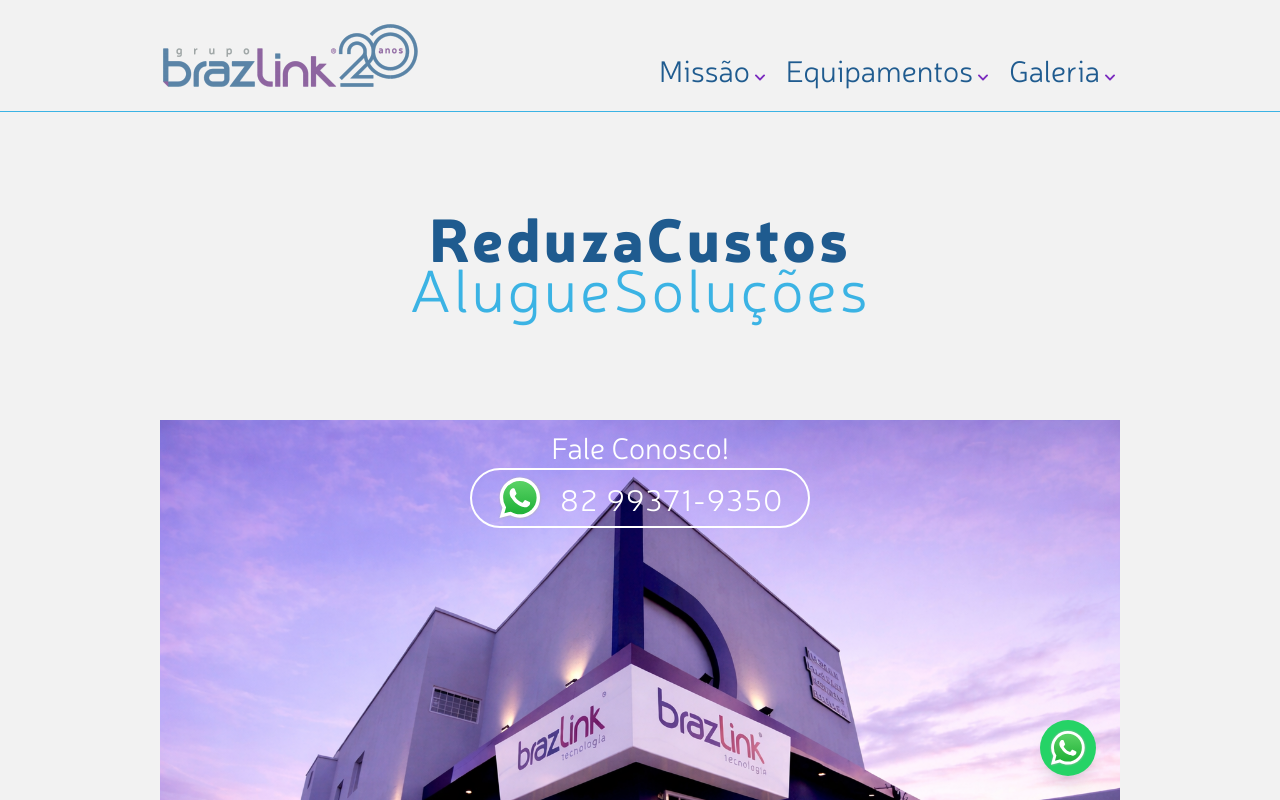
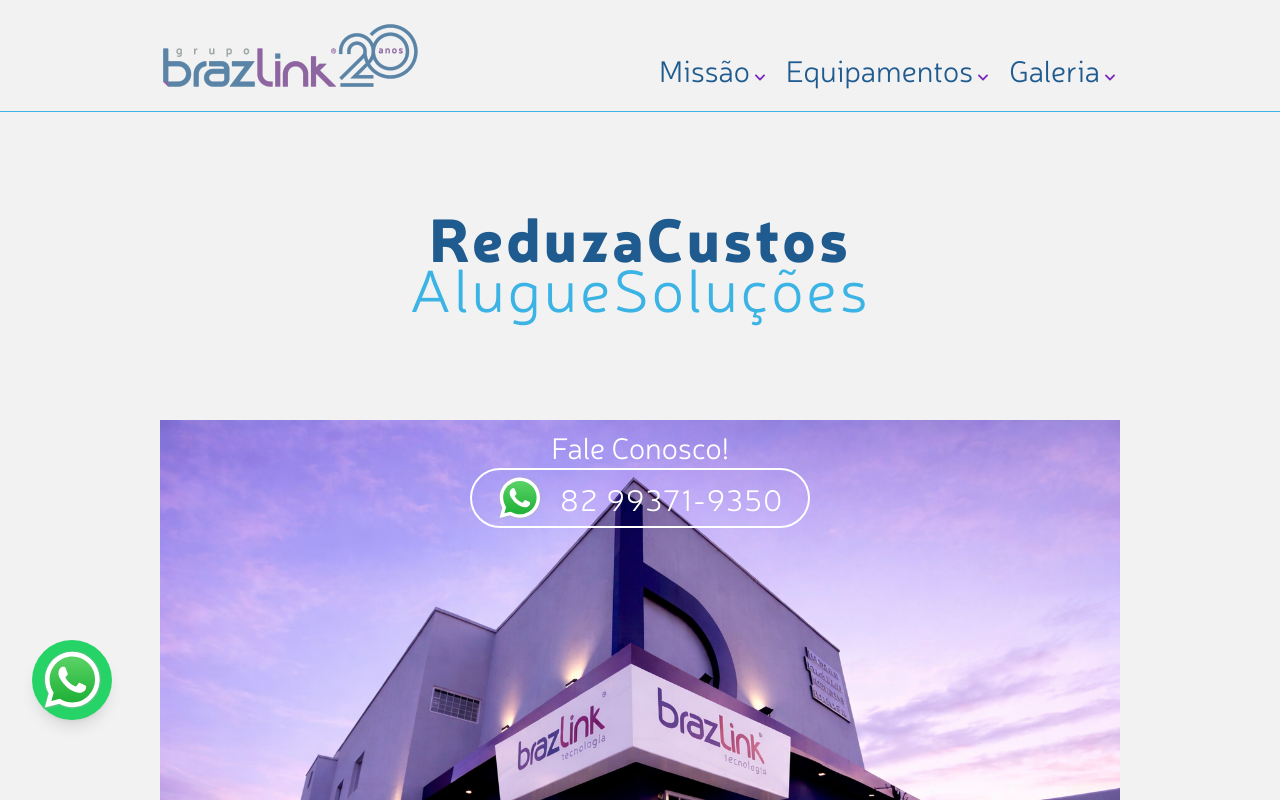
Before and after one commit to GabeGreison/brazlink-website, a Next.js app: page / in a window 1280 px wide. Shown: the top 800 px of the page. Built offline with nearby package versions, Linux system fonts and the light colour scheme.

Commit message:
added back to top button

```diff
--- /dev/null
+++ b/src/app/components/back-to-top/index.tsx
@@ -0,0 +1,33 @@
+"use client";
+
+import { useEffect, useState } from "react";
+import { ChevronUpIcon } from "@heroicons/react/24/outline";
+
+export default function BackToTop() {
+  const [visible, setVisible] = useState(false);
+
+  useEffect(() => {
+    const handleScroll = () => {
+      setVisible(window.scrollY > window.innerHeight * 0.8);
+    };
+
+    window.addEventListener("scroll", handleScroll);
+    return () => window.removeEventListener("scroll", handleScroll);
+  }, []);
+
+  if (!visible) return null;
+
+  return (
+    <button
+      onClick={() =>
+        window.scrollTo({
+          top: 0,
+          behavior: "smooth",
+        })
+      }
+      className="fixed right-14 bottom-26 z-50 w-10 h-10 md:w-20 md:h-20 rounded-full bg-brand-dark flex items-center justify-center transition hover:opacity-90"
+    >
+      <ChevronUpIcon className="w-8 h-8 md:w-12 md:h-12  text-white md:stroke-4" />
+    </button>
+  );
+}
--- a/src/app/components/floating-button/index.tsx
+++ b/src/app/components/floating-button/index.tsx
@@ -7,18 +7,18 @@ export default function FloatingButton() {
   const url = `https://wa.me/${phone}?text=${encodeURIComponent(message)}`;
 
   return (
-    <div className="fixed bottom-6 left-1/2 w-full max-w-240 -translate-x-1/2 px-6 z-50">
+    <div className="fixed bottom-20 -left-86 w-full max-w-240 -translate-x-1/2 px-6 z-50">
       <a
         href={url}
         target="_blank"
         rel="noopener noreferrer"
-        className="ml-auto flex h-14 w-14 items-center justify-center rounded-full bg-[#25D366] shadow-lg transition hover:scale-105"
+        className="ml-auto flex h-20 w-20 items-center justify-center rounded-full bg-[#25D366] shadow-lg transition hover:scale-105"
       >
         <Image
         src="/images/whatsapp-logo.svg"
         alt="WhatsApp"
-        width={40}
-        height={40}
+        width={65}
+        height={65}
         />
       </a>
     </div>
--- a/src/app/page.tsx
+++ b/src/app/page.tsx
@@ -11,6 +11,7 @@ import ContactUs from "./components/contact-us";
 import ValuesHero from "./components/values-hero";
 import Testimonials from "./components/testmonials";
 import Footer from "./components/footer";
+import BackToTop from "./components/back-to-top";
 
 export default function Home() {
   return (
@@ -29,6 +30,7 @@ export default function Home() {
     <Testimonials/>
     <Footer/>
     <FloatingButton/>
+    <BackToTop/>
     </div>
    </div>
   );
```
